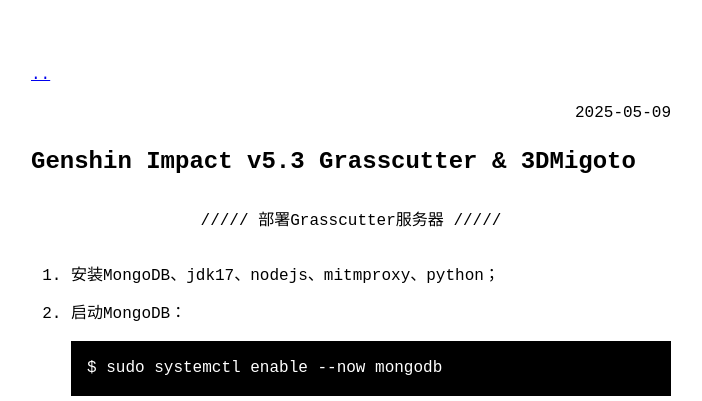
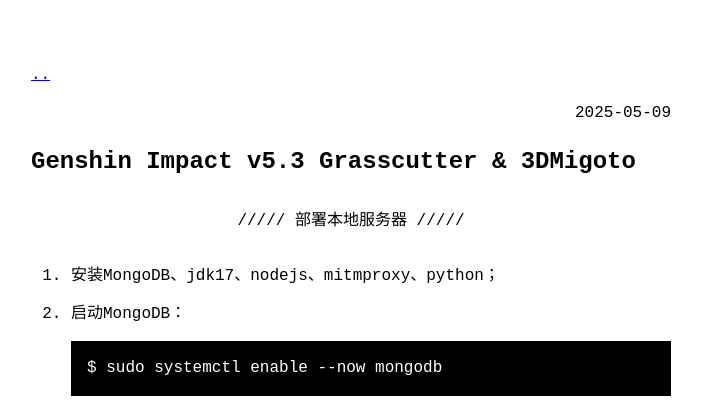
Before and after one commit to szxzip/szxzip.org, a Jekyll site: the page built from _posts/2025-05-09-grasscutter.md, in a window 1280 px wide. Shown: the top 401 px of the page, without its empty margins (289-991 px from the left). Built offline with Jekyll 4.4.1, drawn with Linux system fonts in a browser that asks for light colours.

Commit message:
Initial commit

```diff
--- a/_posts/2025-05-09-grasscutter.md
+++ b/_posts/2025-05-09-grasscutter.md
@@ -5,7 +5,7 @@ title: Genshin Impact v5.3 Grasscutter & 3DMigoto
 ---
 
 ---
-{: data-content=" 部署Grasscutter服务器 "}
+{: data-content=" 部署本地服务器 "}
 
 1. 安装MongoDB、jdk17、nodejs、mitmproxy、python；
 
```
